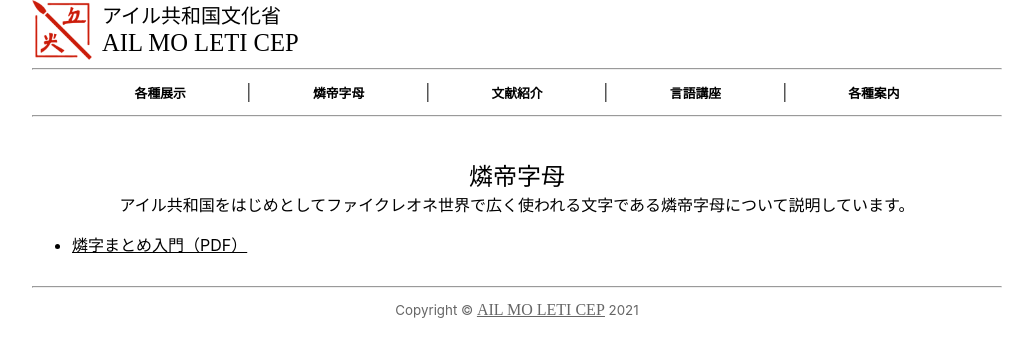
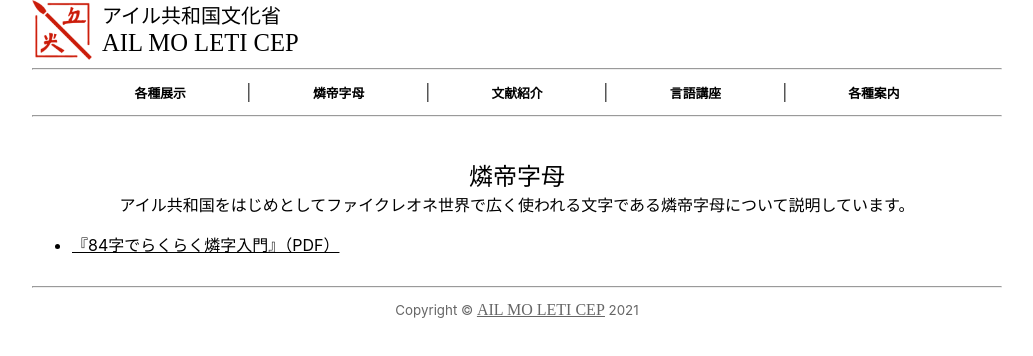
Before and after one commit to AIL-MO-LETI-CEP/ail-mo-leti-cep.github.io, a Next.js app: page /lin-leti-lujot in a window 1280 px wide. Shown: the top 356 px of the page, without its empty margins (123-1156 px from the left). Built offline with nearby package versions, Linux system fonts and the light colour scheme; a web font is replaced by a local one.

Commit message:
refactor: remove 燐字pdf
リンクを最新版へ

```diff
--- a/pages/lin-leti-lujot/index.tsx
+++ b/pages/lin-leti-lujot/index.tsx
@@ -23,8 +23,8 @@ const Index = () => {
         </Description>
         <ul>
           <li>
-            <Link href="https://raw.githubusercontent.com/AIL-MO-LETI-CEP/ail-mo-leti-cep.github.io/master/lijuit_kije.pdf">
-              燐字まとめ入門（PDF）
+            <Link href="https://yasusho.github.io/linmarn_table_pdf/84%E5%AD%97%E3%81%A7%E3%82%89%E3%81%8F%E3%82%89%E3%81%8F%E7%87%90%E5%AD%97%E5%85%A5%E9%96%80.pdf">
+              『84字でらくらく燐字入門』（PDF）
             </Link>
           </li>
         </ul>
```
Also changed, not shown: 2 other files (tests, documents, lock files or other folders).
